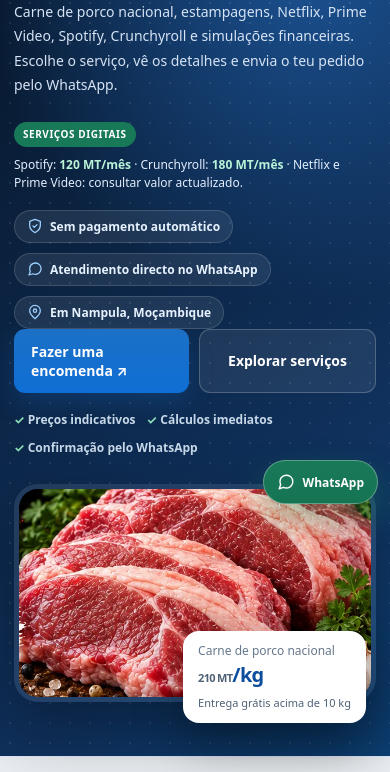
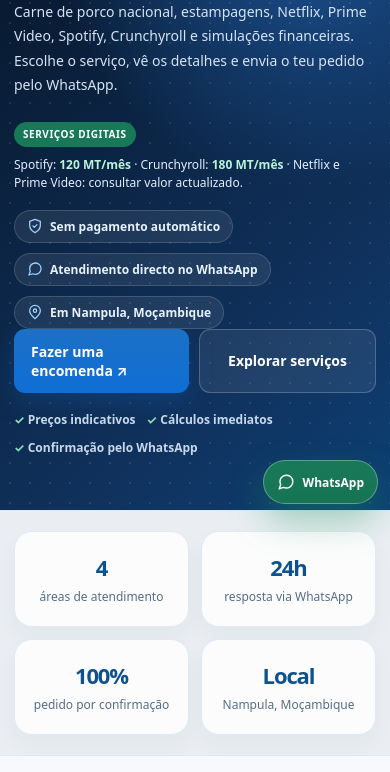
Before and after one commit to DelfioAndre/Quem_Poupa_Sempre_Tem, a plain HTML site: page index.html in a window 390 px wide. Shown: the part 328-1100 px from the top of the page. Drawn offline with Linux system fonts and the light colour scheme.

```diff
--- a/assets/css/styles.css
+++ b/assets/css/styles.css
@@ -212,10 +212,8 @@
 
     .hero-grid {
       display: grid;
-      grid-template-columns: 1.15fr .85fr;
-      gap: 45px;
+      grid-template-columns: minmax(0, 1fr);
       align-items: center;
-      min-height: 520px;
       padding: 54px 0 70px;
       position: relative;
       z-index: 1
@@ -306,57 +304,6 @@
 
     .hero-bullets b {
       color: #8ce0b8
-    }
-
-    .hero-image {
-      position: relative
-    }
-
-    .hero-image img {
-      width: 100%;
-      height: 365px;
-      object-fit: cover;
-      object-position: center;
-      border-radius: 24px;
-      border: 5px solid #ffffff15;
-      box-shadow: 0 28px 65px #01070f65;
-      transition: transform .35s ease, box-shadow .35s ease, filter .35s ease
-    }
-
-    .hero-image:hover img {
-      transform: scale(1.04);
-      filter: saturate(1.08)
-    }
-
-    .float-card {
-      position: absolute;
-      bottom: -18px;
-      left: -23px;
-      background: white;
-      color: var(--ink);
-      border-radius: 16px;
-      box-shadow: 0 20px 50px #0005;
-      padding: 15px 19px;
-      min-width: 205px
-    }
-
-    .float-card small {
-      color: #65778c;
-      font-size: 12px;
-      display: block
-    }
-
-    .float-card strong {
-      display: block;
-      font-size: 24px;
-      margin: 2px 0;
-      color: #0c4e9d;
-      letter-spacing: -.035em
-    }
-
-    .float-card span {
-      font-size: 11px;
-      color: #4e6176
     }
 
     .stats-strip {
@@ -963,15 +910,6 @@
         font-size: 12px
       }
 
-      .hero-grid {
-        gap: 26px;
-        min-height: 490px
-      }
-
-      .hero-image img {
-        height: 310px
-      }
-
       .panel {
         grid-template-columns: 1fr
       }
@@ -1060,27 +998,6 @@
       .hero-actions .solidbtn,
       .hero-actions .outlinebtn {
         flex: 1
-      }
-
-      .hero-image {
-        margin: 28px auto 0;
-        max-width: 440px
-      }
-
-      .hero-image img {
-        height: 218px
-      }
-
-      .float-card {
-        left: auto;
-        right: 10px;
-        bottom: -21px;
-        min-width: 180px;
-        padding: 11px 15px
-      }
-
-      .float-card strong {
-        font-size: 20px
       }
 
       .hero-bullets {
--- a/index.html
+++ b/index.html
@@ -76,13 +76,6 @@
               href="#servicos">Explorar serviços</a></div>
           <div class="hero-bullets"><span><b>✓</b> Preços indicativos</span><span><b>✓</b> Cálculos
               imediatos</span><span><b>✓</b> Confirmação pelo WhatsApp</span></div>
-        </div>
-        <div class="hero-image"><img
-            src="assets/images/porco.webp" width="605" height="502" fetchpriority="high" decoding="async"
-            alt="Imagem ilustrativa de carne de porco nacional">
-          <div class="float-card"><small>Carne de porco nacional</small><strong><span
-                data-catalog-value="porkPerKg">Consultar valor</span>/kg</strong><span>Entrega grátis
-              acima de <span data-catalog-value="deliveryLimitKg">consultar</span> kg</span></div>
         </div>
       </div>
     </section>
```
